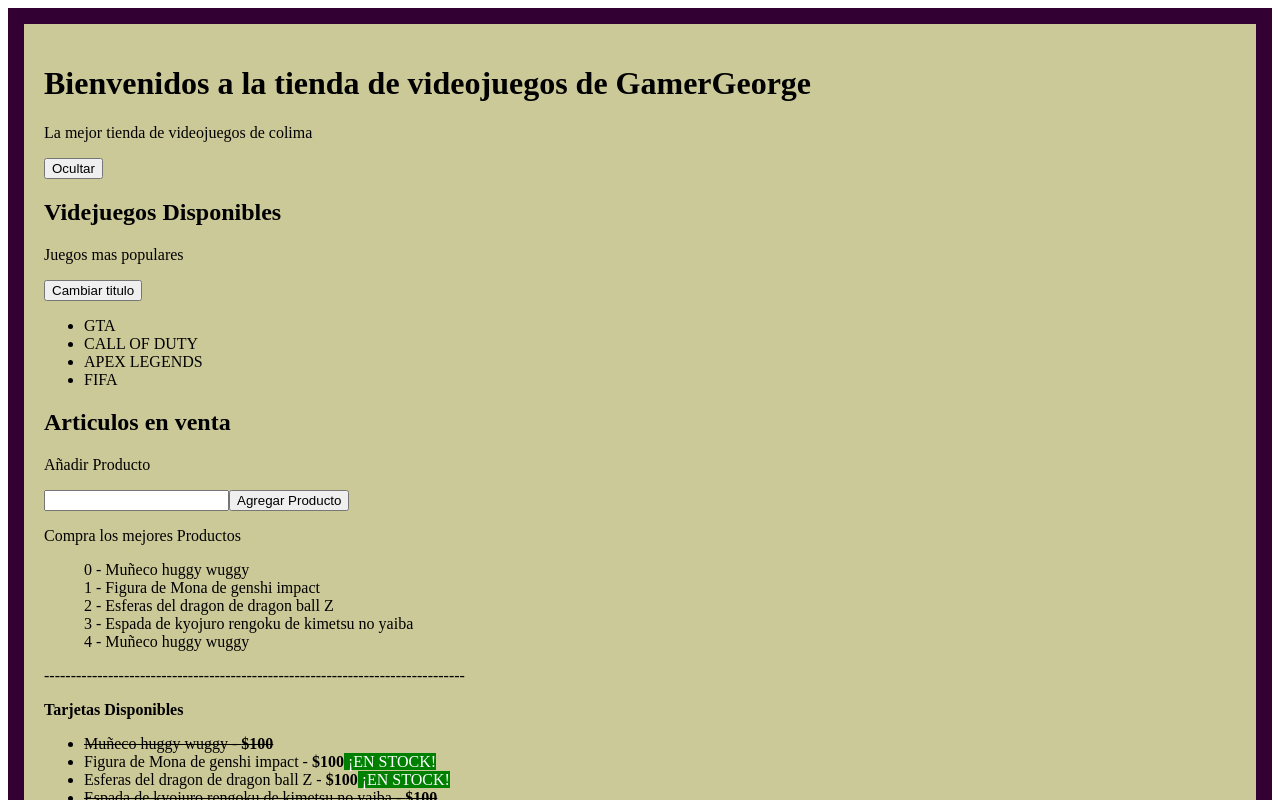
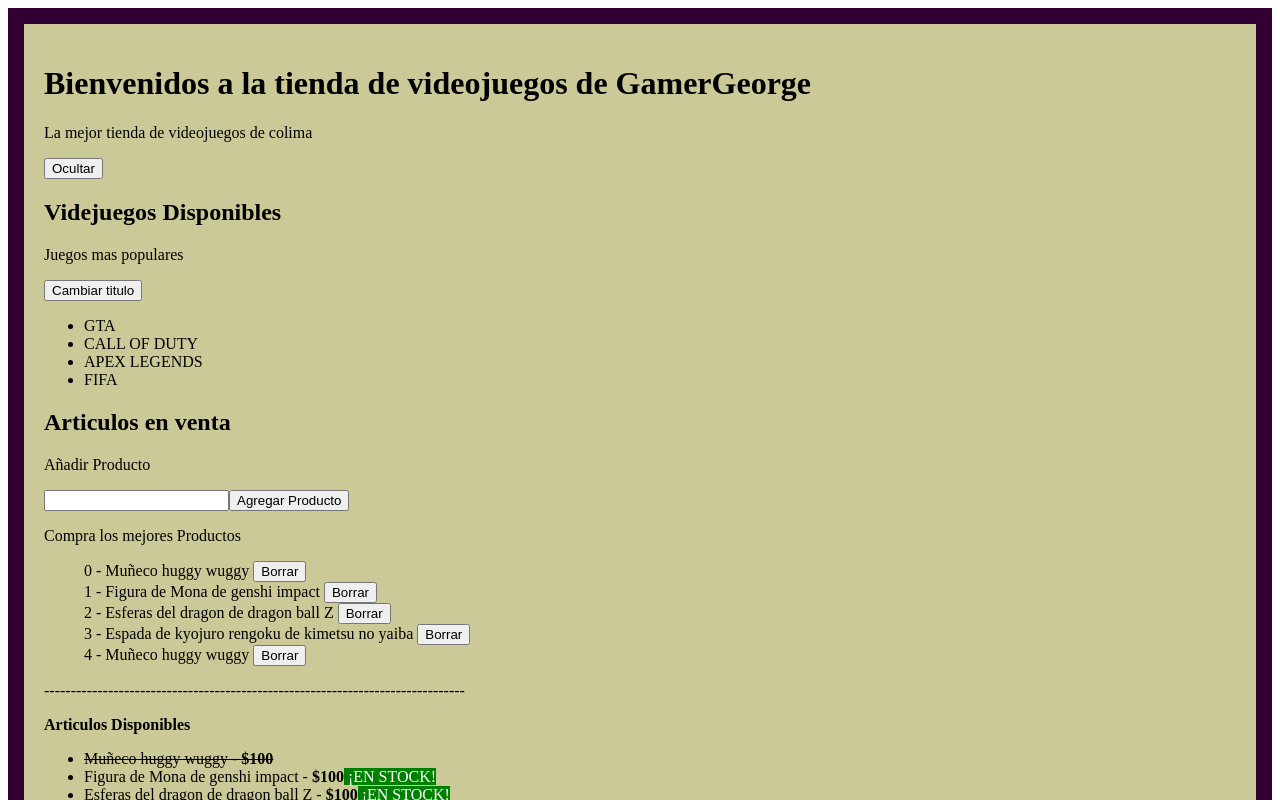
Before and after one commit to JorgeIvan0304/angular, an Angular app in the folder videojuegos/: page / in a window 1280 px wide. Shown: the top 800 px of the page. Built offline with nearby package versions, Linux system fonts and the light colour scheme.

Commit message:
version 7 y explicacion en el README

```diff
--- a/videojuegos/src/app/zapatillas/zapatillas.component.html
+++ b/videojuegos/src/app/zapatillas/zapatillas.component.html
@@ -5,10 +5,12 @@
 
 <p>Compra los mejores Productos</p>
 <ul>
-    <li style="list-style: none ;" *ngFor="let marca of marcas; let indice = index">{{indice+' - '+marca}} </li>
+    <li style="list-style: none ;" *ngFor="let marca of marcas; let indice = index">{{indice+' - '+marca}}
+        <button (click)="getBorrarProducto(indice)">Borrar</button>
+    </li>
 </ul>
 <p>-------------------------------------------------------------------------------</p>
-<p><b> Tarjetas Disponibles </b></p>
+<p><b> Articulos Disponibles </b></p>
 <ul>
    <li *ngFor="let TargetasRegalo of zapatillas">
 
--- a/videojuegos/src/app/zapatillas/zapatillas.component.ts
+++ b/videojuegos/src/app/zapatillas/zapatillas.component.ts
@@ -45,4 +45,8 @@
         this.marcas.push(this.producto);
         alert("Producto agregado exitosamente");
     }
+
+    getBorrarProducto(indice: number){
+         this.marcas.splice(indice, 1);
+    }
 }
```
Also changed, not shown: 1 other file (tests, documents, lock files or other folders).
